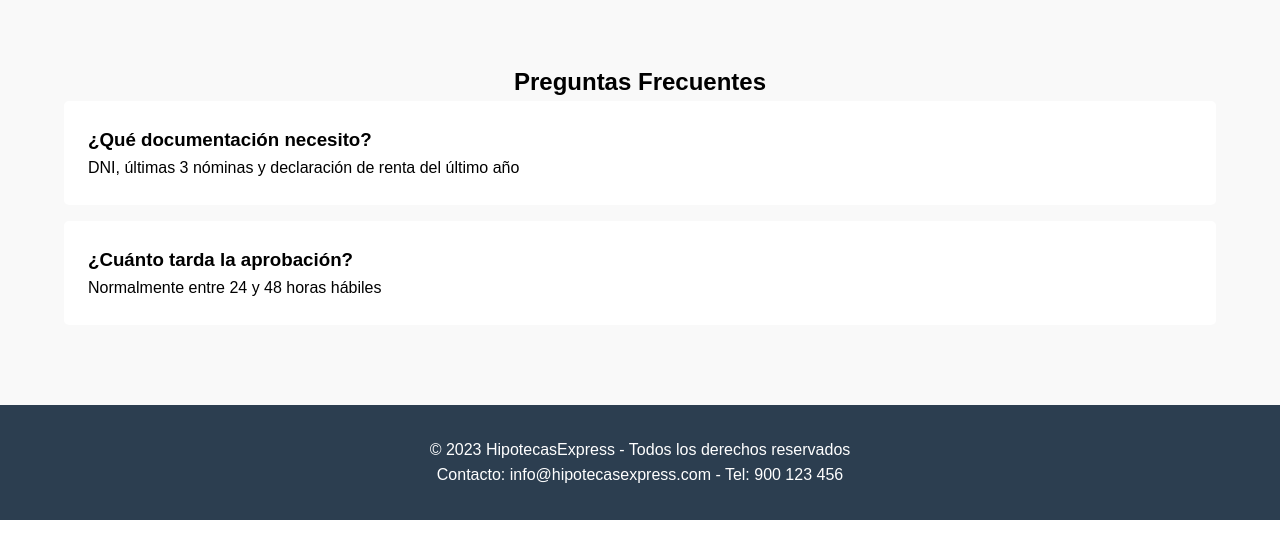
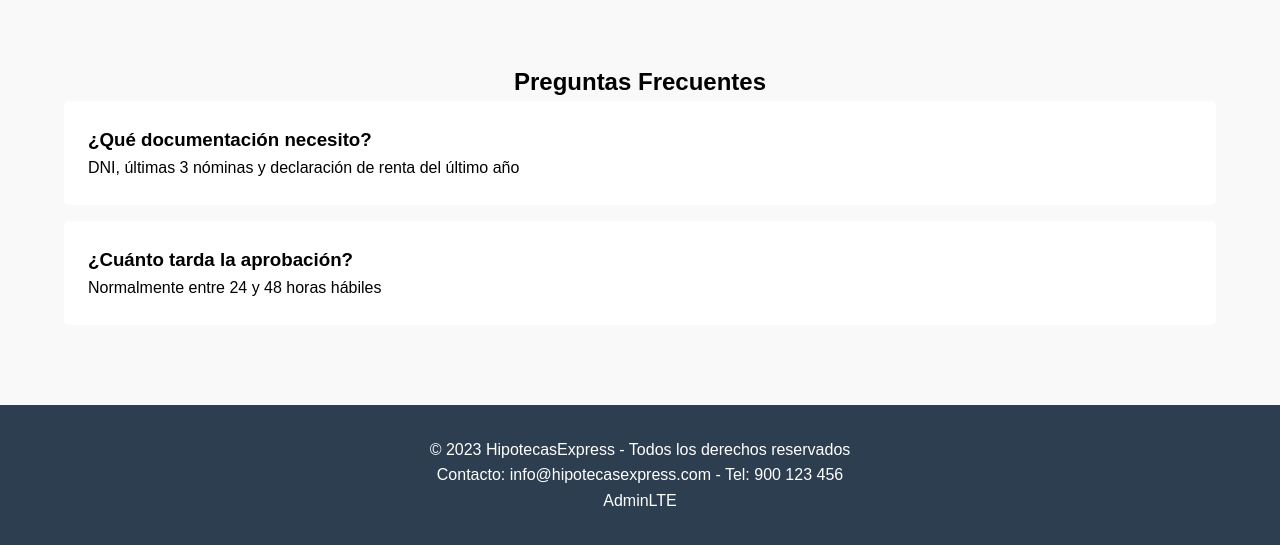
Before and after one commit to YoshuaSoto95/manage-landing-page, a Django app: page / in a window 1280 px wide. Shown: the part 1499-2044 px from the top of the page. Before the commit the page ends 2019 px from the top, so only its background shows below. Run offline with Django 5.2, Linux system fonts and the light colour scheme.

Commit message:
access adminLTE

```diff
--- a/landing_page/templates/index.html
+++ b/landing_page/templates/index.html
@@ -92,6 +92,7 @@
         <footer style="background: #2c3e50; color: white; padding: 2rem 5%; text-align: center;">
             <p>© 2023 HipotecasExpress - Todos los derechos reservados</p>
             <p>Contacto: info@hipotecasexpress.com - Tel: 900 123 456</p>
+            <a href="{% url 'landing_page:dashboard' %}" style="color: #fff; text-decoration: none;">AdminLTE</a>
         </footer>
     </body>
 </html>
--- a/landing_page/templates/leads.html
+++ b/landing_page/templates/leads.html
@@ -27,15 +27,15 @@
         <td>{{ lead.creado_en }}</td>
         <td>{{ lead.ubicacion }}</td>
         <td style="display: flex; gap: 10px;">
+          <a href="{% url 'landing_page:editar_lead' lead.id %}" class="btn btn-warning">Editar</a>
           <form action="{% url 'landing_page:eliminar_leads' lead.id %}" method="POST">
             {% csrf_token %}
             <button type="submit" class="btn btn-danger">Eliminar</button>
           </form>
-          <a href="{% url 'landing_page:editar_lead' lead.id %}" class="btn btn-warning">Editar</a>
+
         </td>
       </tr>
     </tbody>
     {% endfor %}
   </table>
-
 {% endblock %}
```
Also changed, not shown: db.sqlite3.
